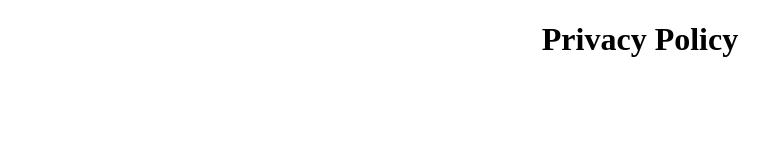
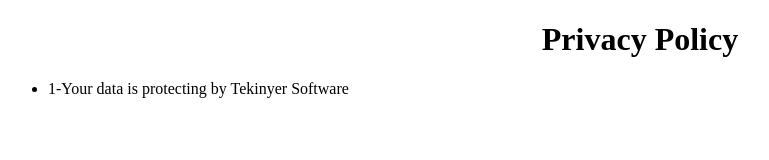
Before and after one commit to HalitTekinyer/Flag_Quiz, a plain HTML site: page index.html in a window 1280 px wide. Shown: the whole page, without its empty margins (0-769 px from the left). Drawn offline with Linux system fonts and the light colour scheme.

Commit message:
index.html

```diff
--- a/index.html
+++ b/index.html
@@ -4,5 +4,10 @@
   </head>
   <body>
     <h1><center>Privacy Policy</center></h1>
+    <ul>
+      <li>
+        1-Your data is protecting by Tekinyer Software
+      </li>
+    </ul>
   </body>
 </html>
```
